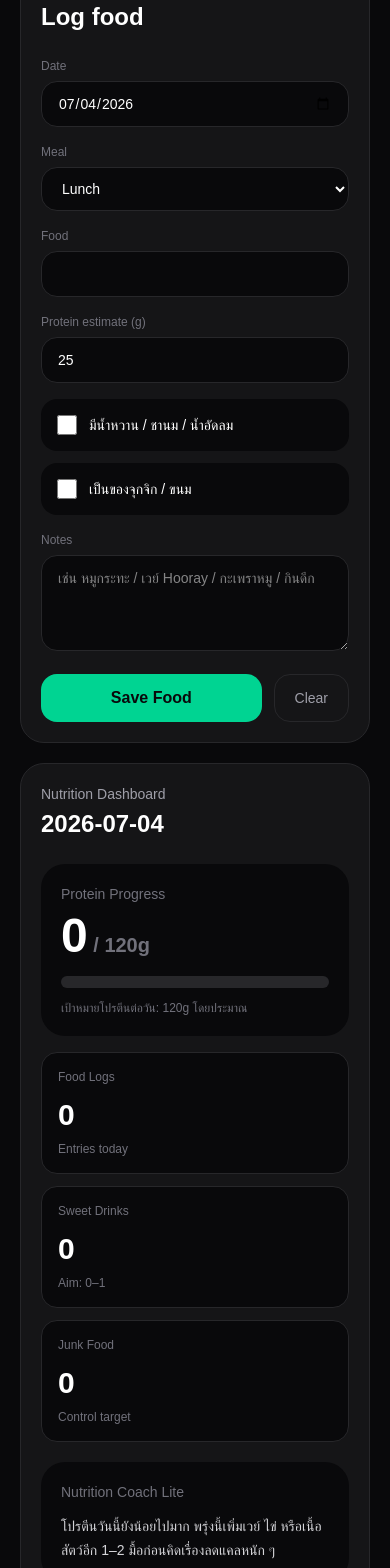
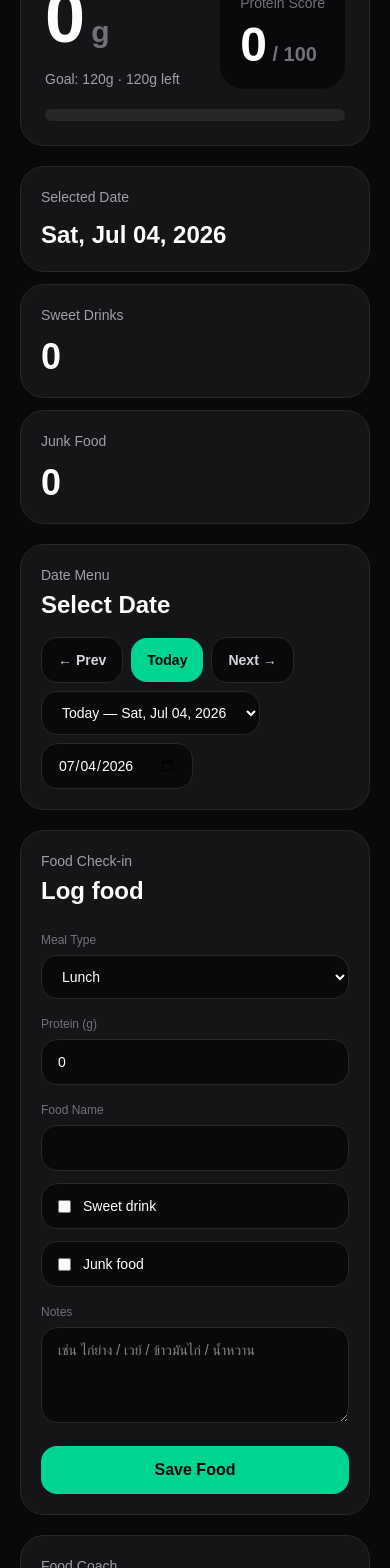
Before and after one commit to ptjaijai/operation-recode, a Next.js app: page /food in a window 390 px wide. Shown: the part 380-1948 px from the top of the page. Built offline with nearby package versions, Linux system fonts and the light colour scheme.

Commit message:
Improve food tracker date selector

```diff
--- a/app/food/page.tsx
+++ b/app/food/page.tsx
@@ -3,7 +3,7 @@
 import { useEffect, useMemo, useState } from "react";
 import AppNav from "../AppNav";
 
-type MealType = "breakfast" | "lunch" | "dinner" | "snack" | "post-workout";
+type MealType = "breakfast" | "lunch" | "dinner" | "snack" | "drink" | "other";
 
 type FoodLog = {
   id: string;
@@ -11,65 +11,177 @@ type FoodLog = {
   mealType: MealType;
   foodName: string;
   protein: number;
-  hasSweetDrink: boolean;
-  isJunkFood: boolean;
+  sweetDrink: boolean;
+  junkFood: boolean;
   notes: string;
 };
 
-const today = new Date().toISOString().slice(0, 10);
-const PROTEIN_GOAL = 120;
+function getLocalDateString(date = new Date()) {
+  const year = date.getFullYear();
+  const month = String(date.getMonth() + 1).padStart(2, "0");
+  const day = String(date.getDate()).padStart(2, "0");
+
+  return `${year}-${month}-${day}`;
+}
+
+const today = getLocalDateString();
+const proteinGoal = 120;
+
+function formatDateForMenu(dateString: string) {
+  if (!dateString) return "";
+
+  const date = new Date(`${dateString}T00:00:00`);
+
+  return date.toLocaleDateString("en-US", {
+    weekday: "short",
+    month: "short",
+    day: "2-digit",
+    year: "numeric",
+  });
+}
+
+function shiftDate(dateString: string, days: number) {
+  const [year, month, day] = dateString.split("-").map(Number);
+  const date = new Date(year, month - 1, day);
+
+  date.setDate(date.getDate() + days);
+
+  return getLocalDateString(date);
+}
+
+function createEmptyForm(date: string): FoodLog {
+  return {
+    id: crypto.randomUUID(),
+    date,
+    mealType: "lunch",
+    foodName: "",
+    protein: 0,
+    sweetDrink: false,
+    junkFood: false,
+    notes: "",
+  };
+}
+
+function normalizeMealType(value: unknown): MealType {
+  if (
+    value === "breakfast" ||
+    value === "lunch" ||
+    value === "dinner" ||
+    value === "snack" ||
+    value === "drink" ||
+    value === "other"
+  ) {
+    return value;
+  }
+
+  return "other";
+}
+
+function normalizeLog(raw: Record<string, unknown>): FoodLog {
+  return {
+    id: typeof raw.id === "string" ? raw.id : crypto.randomUUID(),
+    date: typeof raw.date === "string" ? raw.date : today,
+    mealType: normalizeMealType(raw.mealType),
+    foodName:
+      typeof raw.foodName === "string"
+        ? raw.foodName
+        : typeof raw.name === "string"
+        ? raw.name
+        : typeof raw.food === "string"
+        ? raw.food
+        : "",
+    protein:
+      typeof raw.protein === "number"
+        ? raw.protein
+        : typeof raw.proteinGrams === "number"
+        ? raw.proteinGrams
+        : typeof raw.proteinEstimate === "number"
+        ? raw.proteinEstimate
+        : 0,
+    sweetDrink:
+      typeof raw.sweetDrink === "boolean"
+        ? raw.sweetDrink
+        : typeof raw.hasSweetDrink === "boolean"
+        ? raw.hasSweetDrink
+        : false,
+    junkFood:
+      typeof raw.junkFood === "boolean"
+        ? raw.junkFood
+        : typeof raw.hasJunkFood === "boolean"
+        ? raw.hasJunkFood
+        : false,
+    notes: typeof raw.notes === "string" ? raw.notes : "",
+  };
+}
 
 function getMealLabel(type: MealType) {
   if (type === "breakfast") return "Breakfast";
   if (type === "lunch") return "Lunch";
   if (type === "dinner") return "Dinner";
   if (type === "snack") return "Snack";
-  return "Post-workout";
+  if (type === "drink") return "Drink";
+  return "Other";
 }
 
-function getCoachMessage(totalProtein: number, sweetDrinks: number, junkFoods: number) {
-  if (totalProtein < 70) {
-    return "โปรตีนวันนี้ยังน้อยไปมาก พรุ่งนี้เพิ่มเวย์ ไข่ หรือเนื้อสัตว์อีก 1–2 มื้อก่อนคิดเรื่องลดแคลหนัก ๆ";
+function getProteinScore(protein: number) {
+  if (protein >= 120) return 100;
+  if (protein >= 100) return 85;
+  if (protein >= 80) return 65;
+  if (protein >= 60) return 45;
+  if (protein > 0) return 25;
+  return 0;
 }
 
-  if (totalProtein < PROTEIN_GOAL) {
-    return "โปรตีนยังไม่ถึงเป้า แต่ถือว่าเริ่มดีแล้ว วันนี้ขาดอีกไม่เยอะ เติมเวย์หรือเนื้อสัตว์อีกนิดจะดีมาก";
+function getFoodCoachMessage({
+  protein,
+  sweetDrinkCount,
+  junkCount,
+}: {
+  protein: number;
+  sweetDrinkCount: number;
+  junkCount: number;
+}) {
+  if (protein === 0) {
+    return "No food log yet. Start by adding your first meal and estimate protein roughly.";
   }
 
-  if (sweetDrinks > 0 && junkFoods > 0) {
-    return "โปรตีนถึงแล้ว ดีมาก แต่วันนี้มีทั้งน้ำหวานและของจุกจิก พรุ่งนี้เลือกตัดอย่างใดอย่างหนึ่งก่อน ไม่ต้องตัดหมด";
+  if (protein < 80) {
+    return "Protein is still low. Push closer to 100–120g so weight loss does not make you look flat.";
   }
 
-  if (sweetDrinks > 0) {
-    return "โปรตีนดีแล้ว จุดที่ควรคุมคือเครื่องดื่มหวาน เพราะแคลอรี่แฝงสูงและไม่ค่อยอิ่ม";
+  if (sweetDrinkCount > 0) {
+    return "Sweet drink logged today. Keep the next drink zero-calorie or water.";
   }
 
-  if (junkFoods > 1) {
-    return "วันนี้ของจุกจิกค่อนข้างเยอะ พรุ่งนี้ลดปริมาณลงครึ่งหนึ่งพอ ไม่ต้องหักดิบ";
+  if (junkCount > 0) {
+    return "Junk food logged today. Do not starve. Just make the next meal cleaner and high-protein.";
   }
 
-  return "วันนี้อาหารดีมาก โปรตีนโอเค ของจุกจิกคุมได้ รักษาแบบนี้ต่อเนื่องคือทางไป 60kg แบบไม่โทรม";
+  if (protein >= 120) {
+    return "Protein target reached. Great. Now keep calories controlled and avoid random snacks.";
+  }
+
+  return "Good progress. One more protein-focused meal or whey can help you hit the target.";
 }
 
 export default function FoodPage() {
   const [logs, setLogs] = useState<FoodLog[]>([]);
   const [selectedDate, setSelectedDate] = useState(today);
-  const [form, setForm] = useState<FoodLog>({
-    id: crypto.randomUUID(),
-    date: today,
-    mealType: "lunch",
-    foodName: "",
-    protein: 25,
-    hasSweetDrink: false,
-    isJunkFood: false,
-    notes: "",
-  });
+  const [form, setForm] = useState<FoodLog>(() => createEmptyForm(today));
 
   useEffect(() => {
     const saved = localStorage.getItem("operation-recode-food-logs");
 
-    if (saved) {
-      setLogs(JSON.parse(saved));
+    if (!saved) return;
+
+    try {
+      const parsed = JSON.parse(saved);
+
+      if (Array.isArray(parsed)) {
+        setLogs(parsed.map((item) => normalizeLog(item)));
+      }
+    } catch {
+      setLogs([]);
     }
   }, []);
 
@@ -77,16 +189,35 @@ export default function FoodPage() {
     localStorage.setItem("operation-recode-food-logs", JSON.stringify(logs));
   }, [logs]);
 
-  const todayLogs = useMemo(() => {
+  useEffect(() => {
+    setForm((current) => ({
+      ...current,
+      date: selectedDate,
+    }));
+  }, [selectedDate]);
+
+  const availableDates = useMemo(() => {
+    const dates = new Set<string>();
+
+    dates.add(today);
+
+    logs.forEach((log) => {
+      if (log.date) dates.add(log.date);
+    });
+
+    return Array.from(dates).sort((a, b) => b.localeCompare(a));
+  }, [logs]);
+
+  const selectedLogs = useMemo(() => {
     return logs.filter((log) => log.date === selectedDate);
   }, [logs, selectedDate]);
 
-  const totalProtein = todayLogs.reduce((sum, log) => sum + log.protein, 0);
-  const sweetDrinks = todayLogs.filter((log) => log.hasSweetDrink).length;
-  const junkFoods = todayLogs.filter((log) => log.isJunkFood).length;
+  const totalProtein = selectedLogs.reduce((sum, log) => sum + log.protein, 0);
+  const proteinLeft = Math.max(proteinGoal - totalProtein, 0);
+  const proteinScore = getProteinScore(totalProtein);
 
-  const proteinProgress = Math.min(100, (totalProtein / PROTEIN_GOAL) * 100);
-  const coachMessage = getCoachMessage(totalProtein, sweetDrinks, junkFoods);
+  const sweetDrinkCount = selectedLogs.filter((log) => log.sweetDrink).length;
+  const junkCount = selectedLogs.filter((log) => log.junkFood).length;
 
   function saveFood() {
     if (!form.foodName.trim()) {
@@ -98,43 +229,26 @@ export default function FoodPage() {
       ...form,
       id: crypto.randomUUID(),
       date: selectedDate,
+      foodName: form.foodName.trim(),
       protein: Number(form.protein),
     };
 
     setLogs((current) => [...current, newLog]);
-
-    setForm((current) => ({
-      ...current,
-      id: crypto.randomUUID(),
-      foodName: "",
-      protein: 25,
-      hasSweetDrink: false,
-      isJunkFood: false,
-      notes: "",
-    }));
+    setForm(createEmptyForm(selectedDate));
   }
 
   function deleteFood(id: string) {
     setLogs((current) => current.filter((log) => log.id !== id));
   }
 
-  function clearFoodData() {
-    const confirmed = window.confirm("Clear all food logs?");
-    if (!confirmed) return;
-
-    setLogs([]);
-  }
-
   return (
     <main className="min-h-screen bg-zinc-950 text-white">
       <section className="mx-auto min-h-screen w-full max-w-7xl px-5 py-6 md:px-8">
         <AppNav />
+
         <nav className="mb-8 flex items-center justify-between gap-4">
           <div>
-            <a href="/" className="text-xs text-zinc-500 hover:text-emerald-400">
-              ← Back to Dashboard
-            </a>
-            <p className="mt-4 text-xs uppercase tracking-[0.35em] text-emerald-400">
+            <p className="text-xs uppercase tracking-[0.35em] text-emerald-400">
               Operation: Recode
             </p>
             <h1 className="mt-2 text-3xl font-black tracking-tight md:text-6xl">
@@ -145,35 +259,116 @@ export default function FoodPage() {
           </div>
 
           <div className="rounded-full border border-zinc-800 bg-zinc-900 px-4 py-2 text-sm text-zinc-300">
-            Nutrition / v0.4
+            Food / v1.1
           </div>
         </nav>
 
-        <div className="grid gap-5 xl:grid-cols-[0.9fr_1.1fr]">
-          <section className="rounded-3xl border border-zinc-800 bg-zinc-900/80 p-5 md:p-6">
+        <section className="mb-5 grid gap-5 xl:grid-cols-[1.1fr_0.9fr]">
+          <div className="rounded-3xl border border-zinc-800 bg-zinc-900/80 p-6 md:p-8">
+            <p className="text-sm text-zinc-400">Protein Today</p>
+
+            <div className="mt-3 flex flex-wrap items-end justify-between gap-5">
+              <div>
+                <p className="text-7xl font-black tracking-tight md:text-8xl">
+                  {totalProtein}
+                  <span className="ml-2 text-3xl text-zinc-500">g</span>
+                </p>
+                <p className="mt-4 text-sm text-zinc-400">
+                  Goal: 120g ·{" "}
+                  {proteinLeft > 0 ? `${proteinLeft}g left` : "target reached"}
+                </p>
+              </div>
+
+              <div className="rounded-3xl bg-zinc-950 p-5">
+                <p className="text-sm text-zinc-500">Protein Score</p>
+                <p className="mt-2 text-5xl font-black">
+                  {proteinScore}
+                  <span className="text-xl text-zinc-500"> / 100</span>
+                </p>
+              </div>
+            </div>
+
+            <div className="mt-5 h-3 overflow-hidden rounded-full bg-zinc-800">
+              <div
+                className="h-full rounded-full bg-emerald-400 transition-all"
+                style={{
+                  width: `${Math.min((totalProtein / proteinGoal) * 100, 100)}%`,
+                }}
+              />
+            </div>
+          </div>
+
+          <div className="grid gap-3 md:grid-cols-3 xl:grid-cols-1">
+            <TopStat label="Selected Date" value={formatDateForMenu(selectedDate)} small />
+            <TopStat label="Sweet Drinks" value={String(sweetDrinkCount)} />
+            <TopStat label="Junk Food" value={String(junkCount)} />
+          </div>
+        </section>
+
+        <section className="mb-5 rounded-3xl border border-zinc-800 bg-zinc-900/80 p-5 md:p-6">
+          <div className="flex flex-wrap items-center justify-between gap-4">
+            <div>
+              <p className="text-sm text-zinc-400">Date Menu</p>
+              <h2 className="mt-1 text-2xl font-bold">Select Date</h2>
+            </div>
+
+            <div className="flex flex-wrap items-center gap-2">
+              <button
+                onClick={() => setSelectedDate(shiftDate(selectedDate, -1))}
+                className="rounded-2xl border border-zinc-800 bg-zinc-950 px-4 py-3 text-sm font-bold text-zinc-300 hover:bg-zinc-800"
+              >
+                ← Prev
+              </button>
+
+              <button
+                onClick={() => setSelectedDate(today)}
+                className="rounded-2xl bg-emerald-400 px-4 py-3 text-sm font-black text-zinc-950 hover:bg-emerald-300"
+              >
+                Today
+              </button>
+
+              <button
+                onClick={() => setSelectedDate(shiftDate(selectedDate, 1))}
+                className="rounded-2xl border border-zinc-800 bg-zinc-950 px-4 py-3 text-sm font-bold text-zinc-300 hover:bg-zinc-800"
+              >
+                Next →
+              </button>
+
+              <select
+                value={selectedDate}
+                onChange={(event) => setSelectedDate(event.target.value)}
+                className="rounded-2xl border border-zinc-800 bg-zinc-950 px-4 py-3 text-sm outline-none focus:border-emerald-400"
+              >
+                {availableDates.map((date) => (
+                  <option key={date} value={date}>
+                    {date === today ? "Today — " : ""}
+                    {formatDateForMenu(date)}
+                  </option>
+                ))}
+              </select>
+
+              <input
+                type="date"
+                value={selectedDate}
+                onChange={(event) => setSelectedDate(event.target.value)}
+                className="rounded-2xl border border-zinc-800 bg-zinc-950 px-4 py-3 text-sm outline-none focus:border-emerald-400"
+              />
+            </div>
+          </div>
+        </section>
+
+        <section className="grid gap-5 xl:grid-cols-[0.9fr_1.1fr]">
+          <div className="rounded-3xl border border-zinc-800 bg-zinc-900/80 p-5 md:p-6">
             <p className="text-sm text-zinc-400">Food Check-in</p>
             <h2 className="mt-1 text-2xl font-bold">Log food</h2>
 
             <div className="mt-5 grid gap-3 md:grid-cols-2">
-              <Input
-                label="Date"
-                type="date"
-                value={selectedDate}
-                onChange={(value) => {
-                  setSelectedDate(value);
-                  setForm({ ...form, date: value });
-                }}
-              />
-
               <label className="block">
-                <span className="text-xs text-zinc-500">Meal</span>
+                <span className="text-xs text-zinc-500">Meal Type</span>
                 <select
                   value={form.mealType}
                   onChange={(event) =>
-                    setForm({
-                      ...form,
-                      mealType: event.target.value as MealType,
-                    })
+                    setForm({ ...form, mealType: event.target.value as MealType })
                   }
                   className="mt-1 w-full rounded-2xl border border-zinc-800 bg-zinc-950 px-4 py-3 text-sm outline-none focus:border-emerald-400"
                 >
@@ -181,50 +376,47 @@ export default function FoodPage() {
                   <option value="lunch">Lunch</option>
                   <option value="dinner">Dinner</option>
                   <option value="snack">Snack</option>
-                  <option value="post-workout">Post-workout</option>
+                  <option value="drink">Drink</option>
+                  <option value="other">Other</option>
                 </select>
               </label>
 
+              <Input
+                label="Protein (g)"
+                type="number"
+                value={String(form.protein)}
+                onChange={(value) => setForm({ ...form, protein: Number(value) })}
+              />
+
               <div className="md:col-span-2">
                 <Input
-                  label="Food"
+                  label="Food Name"
                   type="text"
                   value={form.foodName}
                   onChange={(value) => setForm({ ...form, foodName: value })}
                 />
               </div>
 
-              <Input
-                label="Protein estimate (g)"
-                type="number"
-                value={String(form.protein)}
-                onChange={(value) => setForm({ ...form, protein: Number(value) })}
-              />
-            </div>
-
-            <div className="mt-4 grid gap-3 md:grid-cols-2">
-              <label className="flex cursor-pointer items-center gap-3 rounded-2xl bg-zinc-950 p-4 text-sm">
+              <label className="flex items-center gap-3 rounded-2xl border border-zinc-800 bg-zinc-950 px-4 py-3 text-sm">
                 <input
                   type="checkbox"
-                  checked={form.hasSweetDrink}
+                  checked={form.sweetDrink}
                   onChange={(event) =>
-                    setForm({ ...form, hasSweetDrink: event.target.checked })
+                    setForm({ ...form, sweetDrink: event.target.checked })
                   }
-                  className="h-5 w-5 accent-emerald-400"
                 />
-                มีน้ำหวาน / ชานม / น้ำอัดลม
+                Sweet drink
               </label>
 
-              <label className="flex cursor-pointer items-center gap-3 rounded-2xl bg-zinc-950 p-4 text-sm">
+              <label className="flex items-center gap-3 rounded-2xl border border-zinc-800 bg-zinc-950 px-4 py-3 text-sm">
                 <input
                   type="checkbox"
-                  checked={form.isJunkFood}
+                  checked={form.junkFood}
                   onChange={(event) =>
-                    setForm({ ...form, isJunkFood: event.target.checked })
+                    setForm({ ...form, junkFood: event.target.checked })
                   }
-                  className="h-5 w-5 accent-emerald-400"
                 />
-                เป็นของจุกจิก / ขนม
+                Junk food
               </label>
             </div>
 
@@ -233,95 +425,53 @@ export default function FoodPage() {
               <textarea
                 value={form.notes}
                 onChange={(event) => setForm({ ...form, notes: event.target.value })}
-                placeholder="เช่น หมูกระทะ / เวย์ Hooray / กะเพราหมู / กินดึก"
+                placeholder="เช่น ไก่ย่าง / เวย์ / ข้าวมันไก่ / น้ำหวาน"
                 className="mt-1 min-h-24 w-full rounded-2xl border border-zinc-800 bg-zinc-950 px-4 py-3 text-sm outline-none focus:border-emerald-400"
               />
             </label>
 
-            <div className="mt-4 flex gap-3">
             <button
               onClick={saveFood}
-                className="flex-1 rounded-2xl bg-emerald-400 px-5 py-3 font-bold text-zinc-950 transition hover:bg-emerald-300"
+              className="mt-4 w-full rounded-2xl bg-emerald-400 px-5 py-3 font-bold text-zinc-950 transition hover:bg-emerald-300"
             >
               Save Food
             </button>
+          </div>
 
-              <button
-                onClick={clearFoodData}
-                className="rounded-2xl border border-zinc-800 px-5 py-3 text-sm text-zinc-400 transition hover:bg-zinc-800"
-              >
-                Clear
-              </button>
-            </div>
-          </section>
-
-          <section className="rounded-3xl border border-zinc-800 bg-zinc-900/80 p-5 md:p-6">
-            <p className="text-sm text-zinc-400">Nutrition Dashboard</p>
-            <h2 className="mt-1 text-2xl font-bold">{selectedDate}</h2>
+          <div className="rounded-3xl border border-zinc-800 bg-zinc-900/80 p-5 md:p-6">
+            <p className="text-sm text-zinc-400">Food Coach</p>
+            <h2 className="mt-1 text-2xl font-bold">{formatDateForMenu(selectedDate)}</h2>
 
             <div className="mt-6 rounded-3xl bg-zinc-950 p-5">
-              <p className="text-sm text-zinc-500">Protein Progress</p>
-              <p className="mt-2 text-5xl font-black">
-                {totalProtein}
-                <span className="text-xl text-zinc-500"> / {PROTEIN_GOAL}g</span>
-              </p>
-
-              <div className="mt-4 h-3 overflow-hidden rounded-full bg-zinc-800">
-                <div
-                  className="h-full rounded-full bg-emerald-400 transition-all"
-                  style={{ width: `${proteinProgress}%` }}
-                />
-              </div>
-
-              <p className="mt-3 text-xs text-zinc-500">
-                เป้าหมายโปรตีนต่อวัน: 120g โดยประมาณ
+              <p className="text-sm text-zinc-500">Coach Lite</p>
+              <p className="mt-3 text-sm leading-6 text-zinc-300">
+                {getFoodCoachMessage({
+                  protein: totalProtein,
+                  sweetDrinkCount,
+                  junkCount,
+                })}
               </p>
             </div>
 
             <div className="mt-4 grid gap-3 md:grid-cols-3">
-              <StatCard
-                label="Food Logs"
-                value={String(todayLogs.length)}
-                note="Entries today"
-              />
-              <StatCard
-                label="Sweet Drinks"
-                value={String(sweetDrinks)}
-                note="Aim: 0–1"
-              />
-              <StatCard
-                label="Junk Food"
-                value={String(junkFoods)}
-                note="Control target"
-              />
+              <SmallStat label="Protein" value={`${totalProtein}g`} />
+              <SmallStat label="Left" value={`${proteinLeft}g`} />
+              <SmallStat label="Items" value={String(selectedLogs.length)} />
             </div>
-
-            <div className="mt-5 rounded-3xl bg-zinc-950 p-5">
-              <p className="text-sm text-zinc-500">Nutrition Coach Lite</p>
-              <p className="mt-3 text-sm leading-6 text-zinc-300">
-                {coachMessage}
-              </p>
           </div>
         </section>
-        </div>
 
         <section className="mt-5 rounded-3xl border border-zinc-800 bg-zinc-900/80 p-5 md:p-6">
-          <div className="flex items-center justify-between">
-            <div>
           <p className="text-sm text-zinc-400">Food History</p>
-              <h3 className="mt-1 text-2xl font-bold">Today&apos;s meals</h3>
-            </div>
-
-            <p className="text-sm text-zinc-500">{todayLogs.length} entries</p>
-          </div>
+          <h3 className="mt-1 text-2xl font-bold">Food logs</h3>
 
           <div className="mt-5 grid gap-3">
-            {todayLogs.length === 0 ? (
+            {selectedLogs.length === 0 ? (
               <div className="rounded-2xl bg-zinc-950 p-5 text-sm text-zinc-500">
-                ยังไม่มี food log วันนี้
+                No food log for this date
               </div>
             ) : (
-              todayLogs
+              selectedLogs
                 .slice()
                 .reverse()
                 .map((log) => (
@@ -337,11 +487,11 @@ export default function FoodPage() {
                     <p>{log.protein}g protein</p>
 
                     <p className="text-zinc-400">
-                      {log.hasSweetDrink ? "Sweet drink" : "No sweet drink"}
+                      {log.sweetDrink ? "Sweet drink" : "No sweet drink"}
                     </p>
 
                     <p className="text-zinc-400">
-                      {log.isJunkFood ? "Junk/snack" : "Normal food"}
+                      {log.junkFood ? "Junk food" : "Not junk"}
                     </p>
 
                     <button
@@ -360,40 +510,25 @@ export default function FoodPage() {
   );
 }
 
-function StatCard({
-  label,
-  value,
-  note,
-}: {
-  label: string;
-  value: string;
-  note: string;
-}) {
-  return (
-    <div className="rounded-2xl border border-zinc-800 bg-zinc-950 p-4">
-      <p className="text-xs text-zinc-500">{label}</p>
-      <p className="mt-3 text-3xl font-bold">{value}</p>
-      <p className="mt-2 text-xs text-zinc-500">{note}</p>
-    </div>
-  );
-}
-
 function Input({
   label,
   type,
   value,
   onChange,
+  step,
 }: {
   label: string;
   type: string;
   value: string;
   onChange: (value: string) => void;
+  step?: string;
 }) {
   return (
     <label className="block">
       <span className="text-xs text-zinc-500">{label}</span>
       <input
         type={type}
+        step={step}
         value={value}
         onChange={(event) => onChange(event.target.value)}
         className="mt-1 w-full rounded-2xl border border-zinc-800 bg-zinc-950 px-4 py-3 text-sm outline-none focus:border-emerald-400"
@@ -401,3 +536,31 @@ function Input({
     </label>
   );
 }
+
+function TopStat({
+  label,
+  value,
+  small,
+}: {
+  label: string;
+  value: string;
+  small?: boolean;
+}) {
+  return (
+    <div className="rounded-3xl border border-zinc-800 bg-zinc-900/80 p-5">
+      <p className="text-sm text-zinc-400">{label}</p>
+      <p className={`mt-3 font-black ${small ? "text-2xl" : "text-4xl"}`}>
+        {value}
+      </p>
+    </div>
+  );
+}
+
+function SmallStat({ label, value }: { label: string; value: string }) {
+  return (
+    <div className="rounded-2xl border border-zinc-800 bg-zinc-950 p-4">
+      <p className="text-xs text-zinc-500">{label}</p>
+      <p className="mt-2 text-2xl font-black">{value}</p>
+    </div>
+  );
+}
```
Lines whose indentation alone changed are shown as unchanged.
